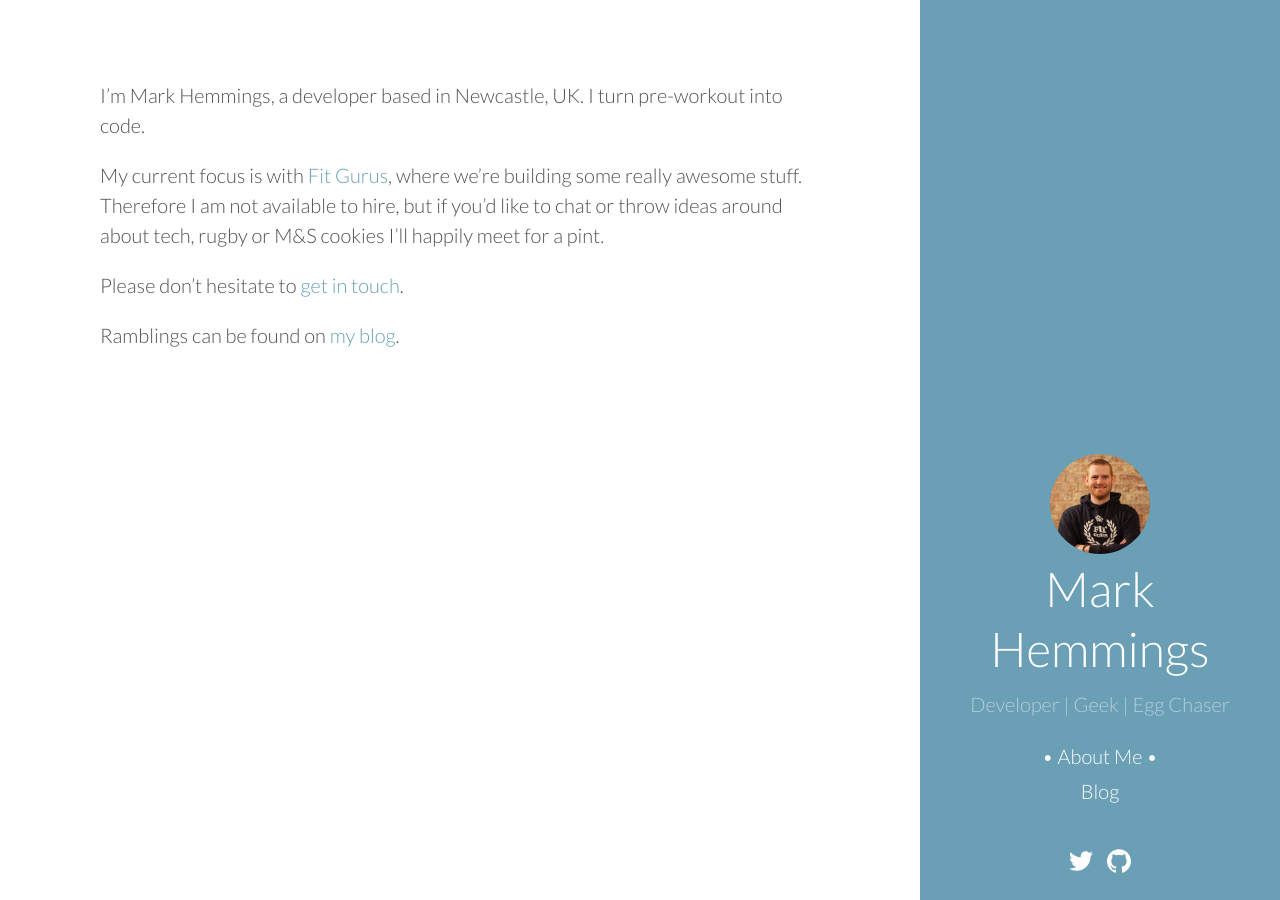
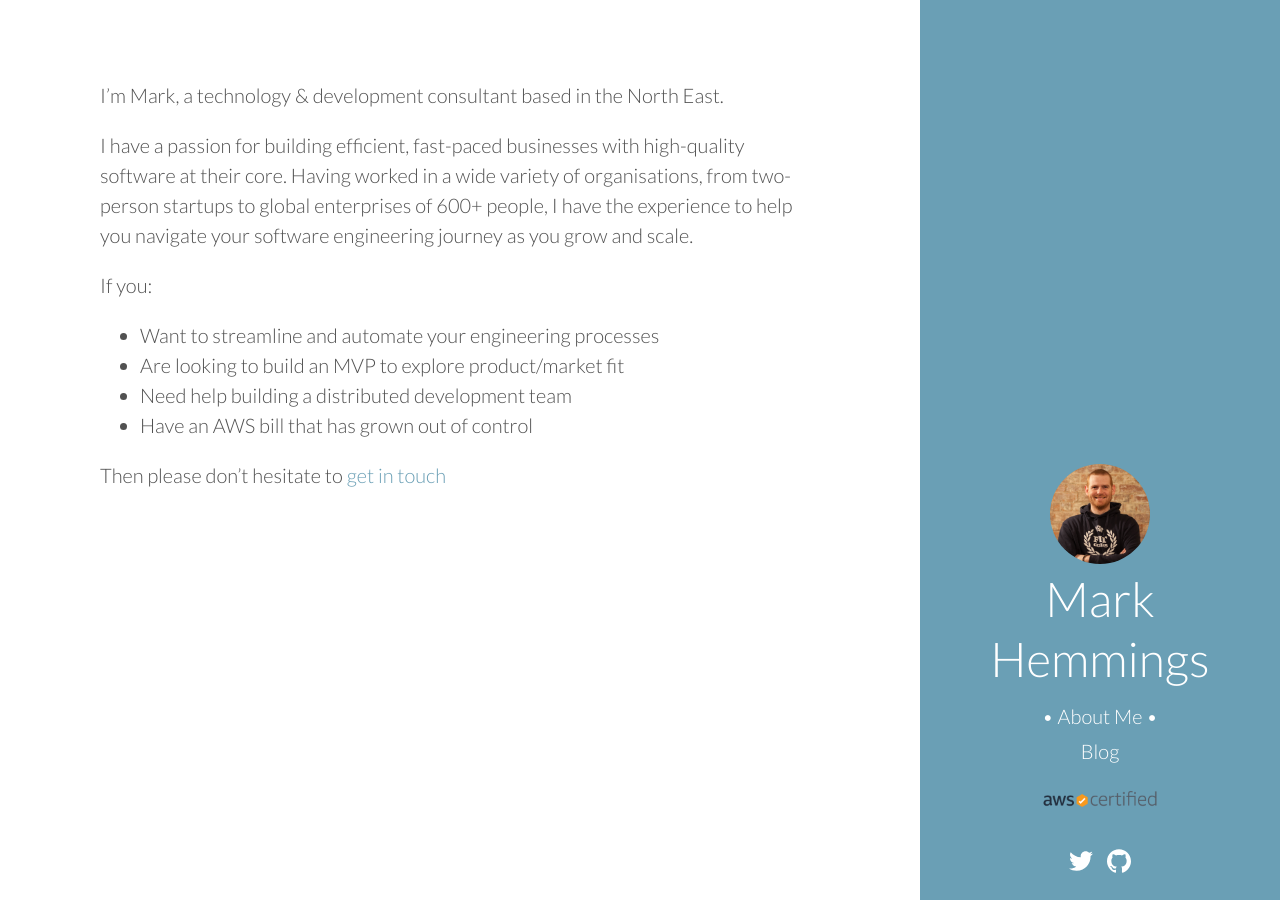
Before and after one commit to mhemmings/mhemmings.github.io, a Jekyll site: the page built from index.md, in a window 1280 px wide. Built offline with Jekyll 4.4.1, drawn with Linux system fonts in a browser that asks for light colours.

Commit message:
Update copy

```diff
--- a/_config.yml
+++ b/_config.yml
@@ -3,13 +3,13 @@ permalink:           pretty
 
 # Setup
 title:               Mark Hemmings
-tagline:             'Developer | Entrepeneur | Geek'
+tagline:             'Technology & Development Consultant'
 url:                 https://mhemmings.co.uk
 paginate:            5
 baseurl:             ""
 permalink:           /blog/:title/
 paginate_path:       /blog/:num/
-description:         "Mark Hemmings, a developer in Newcastle, UK"
+description:         "Mark Hemmings, a technology & development consultant based in the North East."
 repository:          mhemmings/mhemmings.github.io
 
 # Assets
--- a/_includes/sidebar.html
+++ b/_includes/sidebar.html
@@ -7,7 +7,6 @@
             {{ site.title }}
         </h1>
       </a>
-      <p>Developer | Geek | Egg Chaser</p>
     </div>
     <a class="sidebar-nav-item{% if page.url == '/' %} active{% endif %}" href="{{ site.baseurl }}/">About Me</a>
     <a class="sidebar-nav-item{% if page.url == '/blog/' or page.dir == '/blog' %} active{% endif %}" href="/blog">Blog</a>
@@ -22,9 +21,15 @@
         {% endif %}
       {% endfor %}
     </nav>
+
+    <div class="aws-badge">
+      <a href="https://www.certmetrics.com/amazon/public/badge.aspx?i=9&t=c&d=2020-02-07&ci=AWS01103499"><img src="/public/img/aws-certified-logo_color-horz_360x60.png" alt="AWS Certified"></a>
+    </div>
+
     <div class="sidebar-social">
       <a href="https://twitter.com/mhemmings"><img class="sidebar-social-icon" src="/public/img/twitter.svg"></img></a>
       <a href="https://github.com/mhemmings"><img class="sidebar-social-icon" src="/public/img/octocat.svg"></img></a>
     </div>
+
   </div>
 </div>
--- a/index.md
+++ b/index.md
@@ -4,11 +4,14 @@ title: Home
 permalink: /
 ---
 
-I'm Mark Hemmings, a developer based in Newcastle, UK. I turn pre-workout into code.
+I’m Mark, a technology & development consultant based in the North East.
 
-My current focus is with [Fit Gurus](https://fitgurus.com), where we're building some really awesome stuff.
-Therefore I am not available to hire, but if you'd like to chat or throw ideas around about tech, rugby or M&S cookies I'll happily meet for a pint.
+I have a passion for building efficient, fast-paced businesses with high-quality software at their core. Having worked in a wide variety of organisations, from two-person startups to global enterprises of 600+ people, I have the experience to help you navigate your software engineering journey as you grow and scale.
 
-Please don't hesitate to <span class="obfuscemail">get in touch</span>.
+If you:
+- Want to streamline and automate your engineering processes
+- Are looking to build an MVP to explore product/market fit
+- Need help building a distributed development team
+- Have an AWS bill that has grown out of control
 
-Ramblings can be found on [my blog](/blog).
+Then please don't hesitate to <span class="obfuscemail">get in touch</span>
--- a/styles.scss
+++ b/styles.scss
@@ -26,3 +26,10 @@
 @import "pagination";
 @import "message";
 @import "hyde";
+
+.aws-badge {
+  max-width: 120px;
+  margin-left: auto;
+  margin-right: auto;
+  margin-top: 10px;
+}
```
Also changed, not shown: public/img/aws-certified-logo_color-horz_360x60.png (added).
